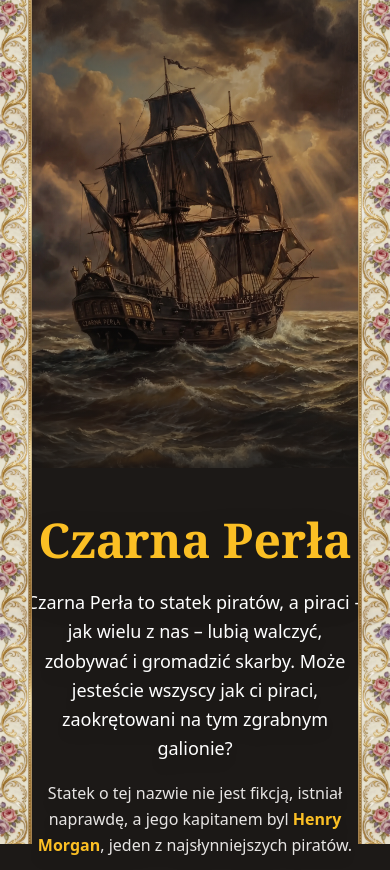
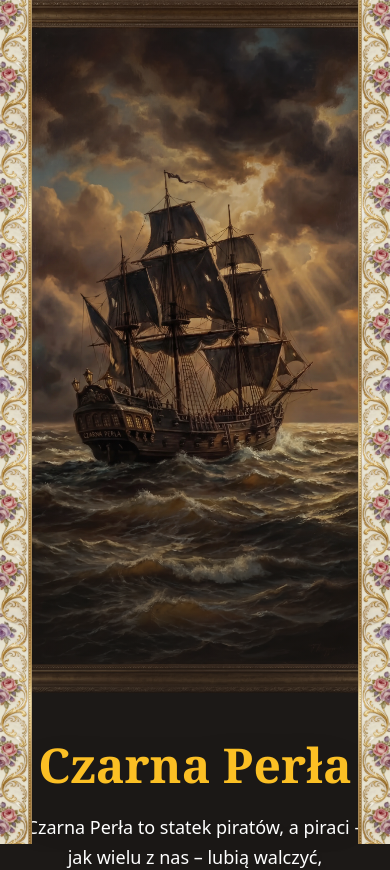
Before and after one commit to MOUVAL/czarnaperelka, a Next.js app: page / in a window 390 px wide. Shown: the top 870 px of the page. Built offline with nearby package versions, Linux system fonts and the light colour scheme; a web font is replaced by a local one.

Commit message:
Mobile: show full 9:16 cover image without cropping
- Use aspect-[9/16] to maintain full image ratio
- object-contain to show entire image
- max-h-[85vh] to prevent excessive height

```diff
--- a/src/app/page.tsx
+++ b/src/app/page.tsx
@@ -42,16 +42,18 @@ export default function Home() {
   return (
     <>
       {/* Full Hero with Boat Image - Full height, centered */}
-      <section className="relative w-full h-[120vw] max-h-[90vh] md:h-screen">
-        {/* Mobile cover image */}
+      <section className="relative w-full md:h-screen">
+        {/* Mobile cover image - full 9:16 aspect ratio */}
+        <div className="md:hidden relative w-full aspect-[9/16] max-h-[85vh]">
           <Image
             src="/images/cover_mobile.webp"
             alt="Czarna Perła - statek"
             fill
-          className="object-cover md:hidden"
+            className="object-contain bg-stone-900"
             priority
             sizes="100vw"
           />
+        </div>
         {/* Desktop cover image */}
         <Image
           src="/images/boat.webp"
```
Lines whose indentation alone changed are shown as unchanged.
